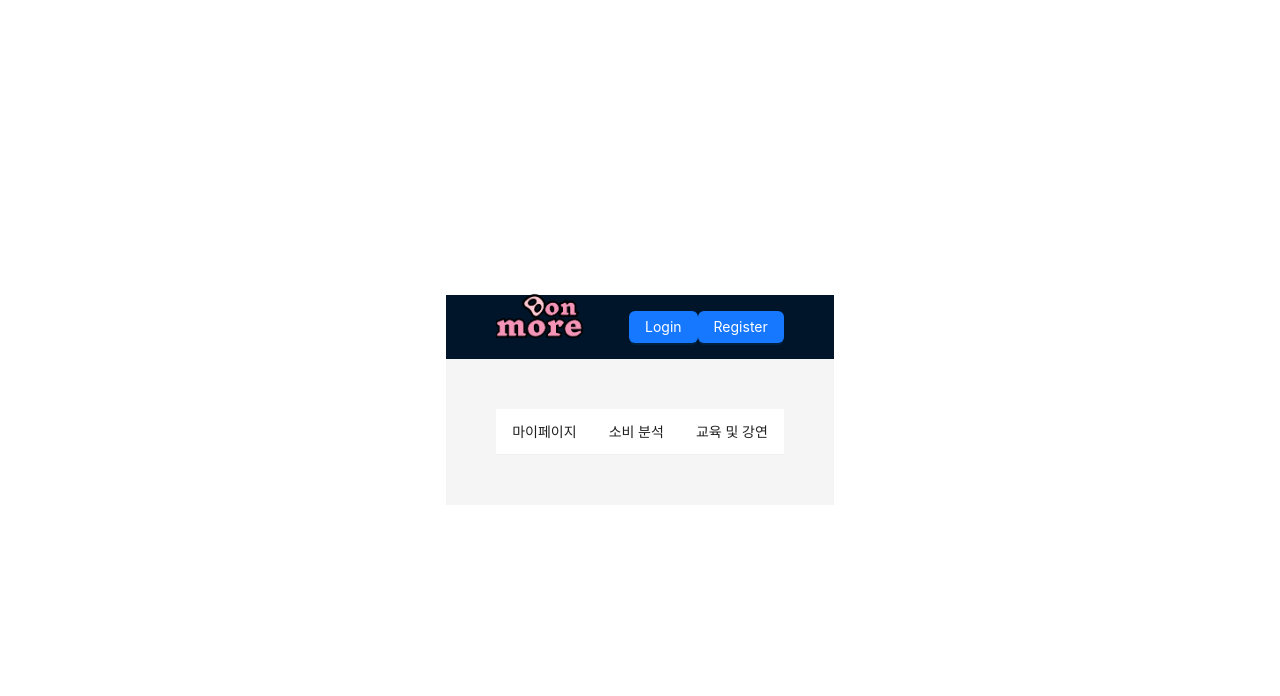
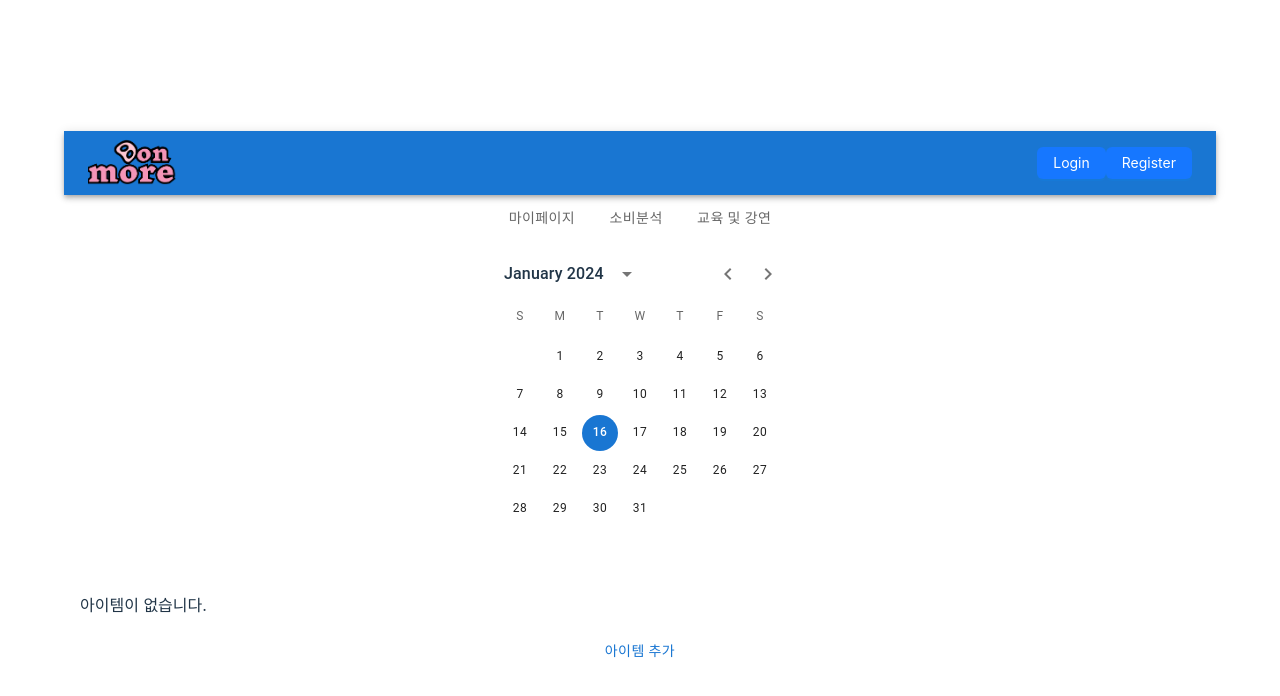
Before and after one commit to j00ho/madcamp_week3, a React (Vite) app in the folder myapp/: page /testCal in a window 1280 px wide. Shown: the top 696 px of the page. Built offline with nearby package versions, Linux system fonts and the light colour scheme.

Commit message:
add calendar

```diff
--- a/myapp/package.json
+++ b/myapp/package.json
@@ -13,10 +13,13 @@
     "@ant-design/icons": "^5.2.6",
     "@emotion/react": "^11.11.3",
     "@emotion/styled": "^11.11.0",
+    "@mui/lab": "^5.0.0-alpha.160",
     "@mui/material": "^5.15.4",
+    "@mui/x-date-pickers": "^6.19.0",
     "antd": "^5.13.0",
     "apexcharts": "^3.45.1",
     "chart.js": "^4.4.1",
+    "dayjs": "^1.11.10",
     "react": "^18.2.0",
     "react-apexcharts": "^1.4.1",
     "react-chartjs-2": "^5.2.0",
--- a/myapp/src/App.jsx
+++ b/myapp/src/App.jsx
@@ -1,8 +1,8 @@
 import { useState } from 'react'
 import reactLogo from './assets/react.svg'
 import viteLogo from '/vite.svg'
-import { AppBar, Toolbar, Typography, Button as MUIButton, Tabs, Tab, Box } from '@mui/material';
-import { BrowserRouter, Route, NavLink, Routes, Link } from 'react-router-dom';
+import { AppBar, Toolbar, Typography, Button as MUIButton, Tabs, Tab, Box, Container } from '@mui/material';
+import { BrowserRouter, Route, NavLink, Routes, Link} from 'react-router-dom';
 import React, { Component } from 'react'
 
 import { Button, Layout, Menu } from 'antd';
@@ -22,6 +22,7 @@ import BannerImage from './images/banner_long.png';
 
 
 import './App.css';
+import MyCalendarPage from './MyCalendarPage';
 
 const MainPage = () => (
   <div>
@@ -33,22 +34,24 @@ const MainPage = () => (
 const App = () => {
   return (
     <BrowserRouter>
-      <Layout>
-        <Header style={{ display: 'flex', justifyContent: 'space-between', alignItems: 'center' }}>
+      <Container maxWidth="lg" style={{ width: '1560px' }}>
+        <AppBar position="static" style={{ width: '100%' }}>
+          <Toolbar style={{ width: '100%' }}>
             <Link to="/">
-            <img src={LogoImage} alt="Logo" style={{ height: '50px' }} />
+              <img src={LogoImage} alt="로고" style={{ height: 50 }} />
             </Link>
-          <div>
+            <Typography variant="h6" style={{ flexGrow: 1 }} />
             <Link to="/login"><Button type="primary">Login</Button></Link>
             <Link to="/register"><Button type="primary">Register</Button></Link>
-          </div>
-        </Header>
-        <Content style={{ padding: '50px' }}>
-          <Menu mode="horizontal">
-            <Menu.Item key="mypage"><Link to="/mypage">마이페이지</Link></Menu.Item>
-            <Menu.Item key="analysis"><Link to="/analysis">소비 분석</Link></Menu.Item>
-            <Menu.Item key="education"><Link to="/education">교육 및 강연</Link></Menu.Item>
-          </Menu>
+          </Toolbar>
+        </AppBar>
+
+        <Tabs centered style={{ width: '100%' }}>
+          <Tab label="마이페이지" component={Link} to="/mypage" />
+          <Tab label="소비분석" component={Link} to="/analysis" />
+          <Tab label="교육 및 강연" component={Link} to="/education" />
+        </Tabs>
+
         <Routes>
           <Route path="/" element={<MainPage />} />
           <Route path="/login" element={<LoginPage />} />
@@ -57,10 +60,10 @@ const App = () => {
           <Route path="/education" element={<VideoListPage />} />
           <Route path="/graph" element={<D />} />
           <Route path="/youtube" element={<E />} />
-            {/* Add other routes here */}
+          <Route path="/testCal" element={<MyCalendarPage />} />
+          {/* 로그인 및 회원가입 경로 추가 필요 */}
         </Routes>
-        </Content>
-      </Layout>
+      </Container>
     </BrowserRouter>
   );
 };
--- a/myapp/src/C.jsx
+++ b/myapp/src/C.jsx
@@ -18,56 +18,56 @@ const videos = [
 		title: '영상 제목 1',
 		description: '영상 설명 1',
 		embedId: 'KyAL64yDw_U',
-		tags: [tags_src[0], tags_src[1], tags_src[2], tags_src[3]]
+		tags: [tags_src[0], tags_src[1], tags_src[2], tags_src[3], tags_src[4]]
 	},
 	{
 		id: 'video2',
 		title: '영상 제목 2',
 		description: '영상 설명 2',
 		embedId: 'EYB7NOSY-hI',
-		tags: [tags_src[0]]
+		tags: [tags_src[0], tags_src[1]]
 	},
 	{
 		id: 'video3',
 		title: '영상 제목 3',
 		description: '영상 설명 3',
 		embedId: '3LILV0dK9ys',
-		tags: [tags_src[1]]
+		tags: [tags_src[0], tags_src[2]]
 	},
 	{
 		id: 'video4',
 		title: '영상 제목 4',
 		description: '영상 설명 4',
 		embedId: 'XSbqwzDIPg8',
-		tags: [tags_src[2]]
+		tags: [tags_src[0], tags_src[3]]
 	},
 	{
 		id: 'video5',
 		title: '영상 제목 5',
 		description: '영상 설명 5',
 		embedId: '3ajHeLHbRlY',
-		tags: [tags_src[3]]
+		tags: [tags_src[0], tags_src[4]]
 	},
 	{
 		id: 'video6',
 		title: '영상 제목 6',
 		description: '영상 설명 6',
 		embedId: 'iEimdVXyLug',
-		tags: [tags_src[1], tags_src[2]]
+		tags: [tags_src[0], tags_src[2], tags_src[3]]
 	},
 	{
 		id: 'video7',
 		title: '영상 제목 7',
 		description: '영상 설명 7',
 		embedId: 'MMGtUOdox2A',
-		tags: [tags_src[0], tags_src[1], tags_src[2]]
+		tags: [tags_src[0], tags_src[1], tags_src[2], tags_src[3]]
 	},
 	{
 		id: 'video8',
 		title: '영상 제목 8',
 		description: '영상 설명 8',
 		embedId: 'C-DXAaSiGxA',
-		tags: [tags_src[0], tags_src[3]]
+		tags: [tags_src[0], tags_src[1], tags_src[4]]
 	},
 
 ];
@@ -129,7 +129,7 @@ function VideoListPage() {
 	const uniqueTags = [...new Set(videos.flatMap(video => video.tags))];
 
 	return (
-		<div>
+		<div style={{ width: '100%' }}>
 		<TagSelector tags={uniqueTags} onSelectTag={handleSelectTag} />
 		{filteredVideos.map(video => (
 			<VideoItem key={video.id} video={video} />
--- /dev/null
+++ b/myapp/src/MyCalendarPage.jsx
@@ -0,0 +1,75 @@
+import React, { useState } from 'react';
+import { List, ListItem, ListItemText, Button, TextField } from '@mui/material';
+import { LocalizationProvider, StaticDatePicker } from '@mui/x-date-pickers';
+import { AdapterDayjs } from '@mui/x-date-pickers/AdapterDayjs';
+import dayjs from 'dayjs';
+//import { AdapterDateFns } from '@mui/x-date-pickers/AdapterDateFns';
+
+function MyCalendarPage() {
+  const [selectedDate, setSelectedDate] = useState(dayjs());
+  const [items, setItems] = useState([]);
+  const [itemForm, setItemForm] = useState({ type: '', amount: 0, tags: [], memo: '' });
+
+  // 날짜 변경 핸들러
+  const handleDateChange = (newDate) => {
+    setSelectedDate(newDate);
+  };
+
+  // 아이템 추가 핸들러
+  const handleAddItem = () => {
+    const newItem = { ...itemForm, id: Math.random(), date: selectedDate.toISOString().split('T')[0] };
+    setItems([...items, newItem]);
+    setItemForm({ type: '', amount: 0, tags: [], memo: '' }); // 폼 초기화
+  };
+
+  // 아이템 수정 핸들러
+  const handleUpdateItem = (id) => {
+    setItems(items.map(item => item.id === id ? { ...item, ...itemForm } : item));
+  };
+
+  // 아이템 삭제 핸들러
+  const handleDeleteItem = (id) => {
+    setItems(items.filter(item => item.id !== id));
+  };
+
+  // 날짜별 아이템 필터링 및 렌더링
+  const filteredItems = items.filter(item => item.date === selectedDate.toISOString().split('T')[0]);
+  const itemList = filteredItems.length > 0 ? filteredItems.map((item) => (
+    <ListItem
+      key={item.id}
+      secondaryAction={
+        <>
+          <Button onClick={() => handleUpdateItem(item.id)}>수정</Button>
+          <Button onClick={() => handleDeleteItem(item.id)}>삭제</Button>
+        </>
+      }>
+      <ListItemText
+        primary={`${item.type} - ${item.amount}`}
+        secondary={`태그: ${item.tags.join(', ')}, 메모: ${item.memo}`}
+      />
+    </ListItem>
+  )) : <ListItem>아이템이 없습니다.</ListItem>;
+
+  return (
+    <div>
+        <LocalizationProvider dateAdapter={AdapterDayjs}>
+            <StaticDatePicker
+                displayStaticWrapperAs="desktop"
+                value={selectedDate}
+                onChange={handleDateChange}
+                components={{
+                  OpenPickerIcon: 'keyboard_arrow_down',
+                  textField: TextField,
+                }}
+            />
+        </LocalizationProvider>
+        <List>
+            {itemList}
+        </List>
+        {/* 아이템 추가 및 수정 폼은 여기에 구현 */}
+        <Button onClick={handleAddItem}>아이템 추가</Button>
+    </div>
+  );
+}
+
+export default MyCalendarPage;
--- a/myapp/src/Tags.jsx
+++ b/myapp/src/Tags.jsx
@@ -4,6 +4,7 @@ import Grid from '@mui/material/Grid';
 import { Select } from 'antd';
 
 const tags_src = [
+    "All",
     "tag1",
     "tag2",
     "tag3",
--- a/myapp/src/main.jsx
+++ b/myapp/src/main.jsx
@@ -3,10 +3,10 @@ import ReactDOM from 'react-dom/client';
 import { BrowserRouter, Link } from 'react-router-dom';
 import App from './App.jsx';
 import './index.css';
-import { Provider } from 'react-redux';
-import { createStore } from 'redux';
+//import { Provider } from 'react-redux';
+//import { createStore } from 'redux';
 //import { composeWithDevTools } from 'redux-devtools-extension';
-import rootReducer from './modules';
+//import rootReducer from './modules';
 
 //const store = createStore(rootReducer, composeWithDevTools());
 
```
Also changed, not shown: 1 other file (tests, documents, lock files or other folders). Lines whose indentation alone changed are shown as unchanged.
